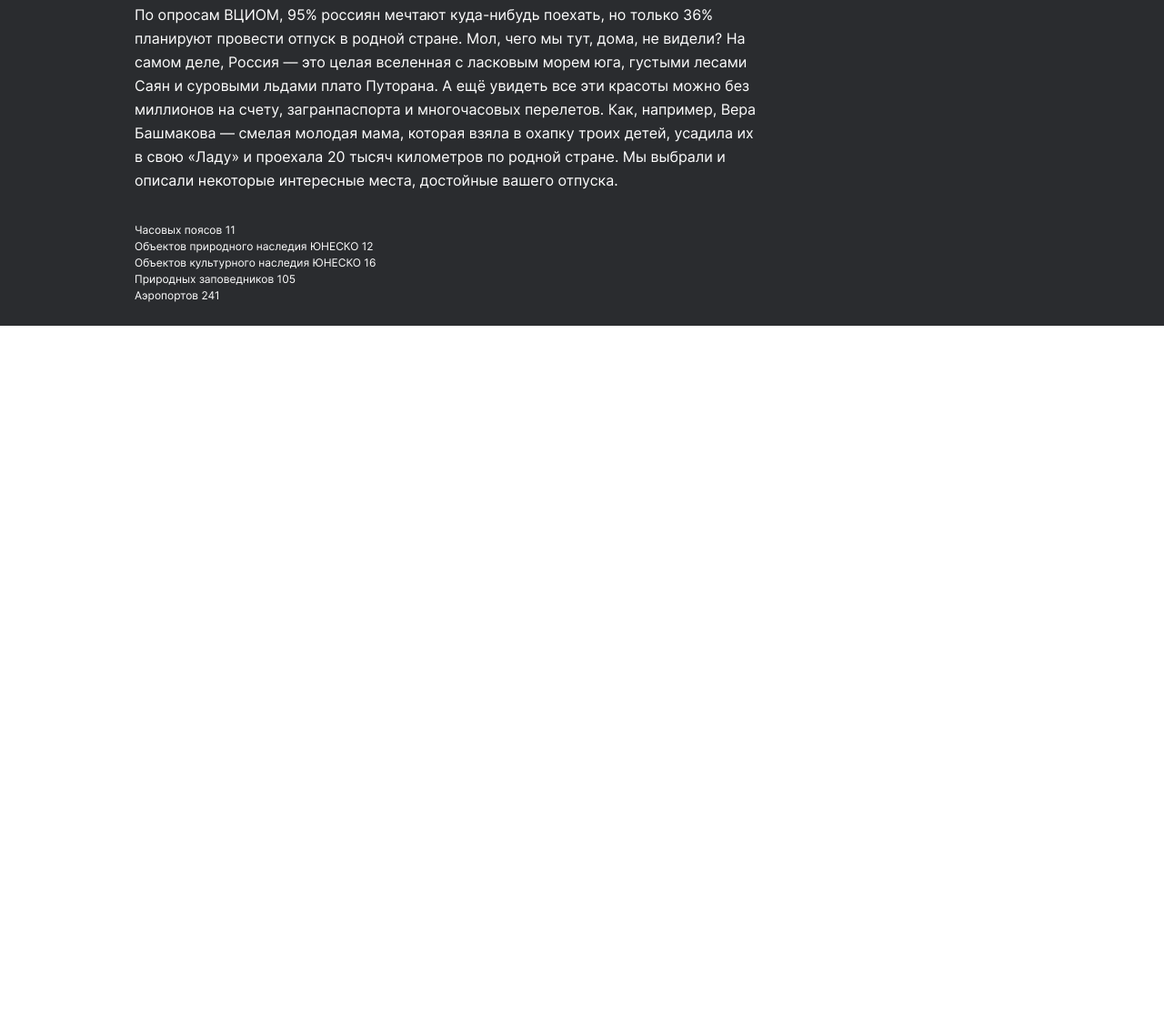
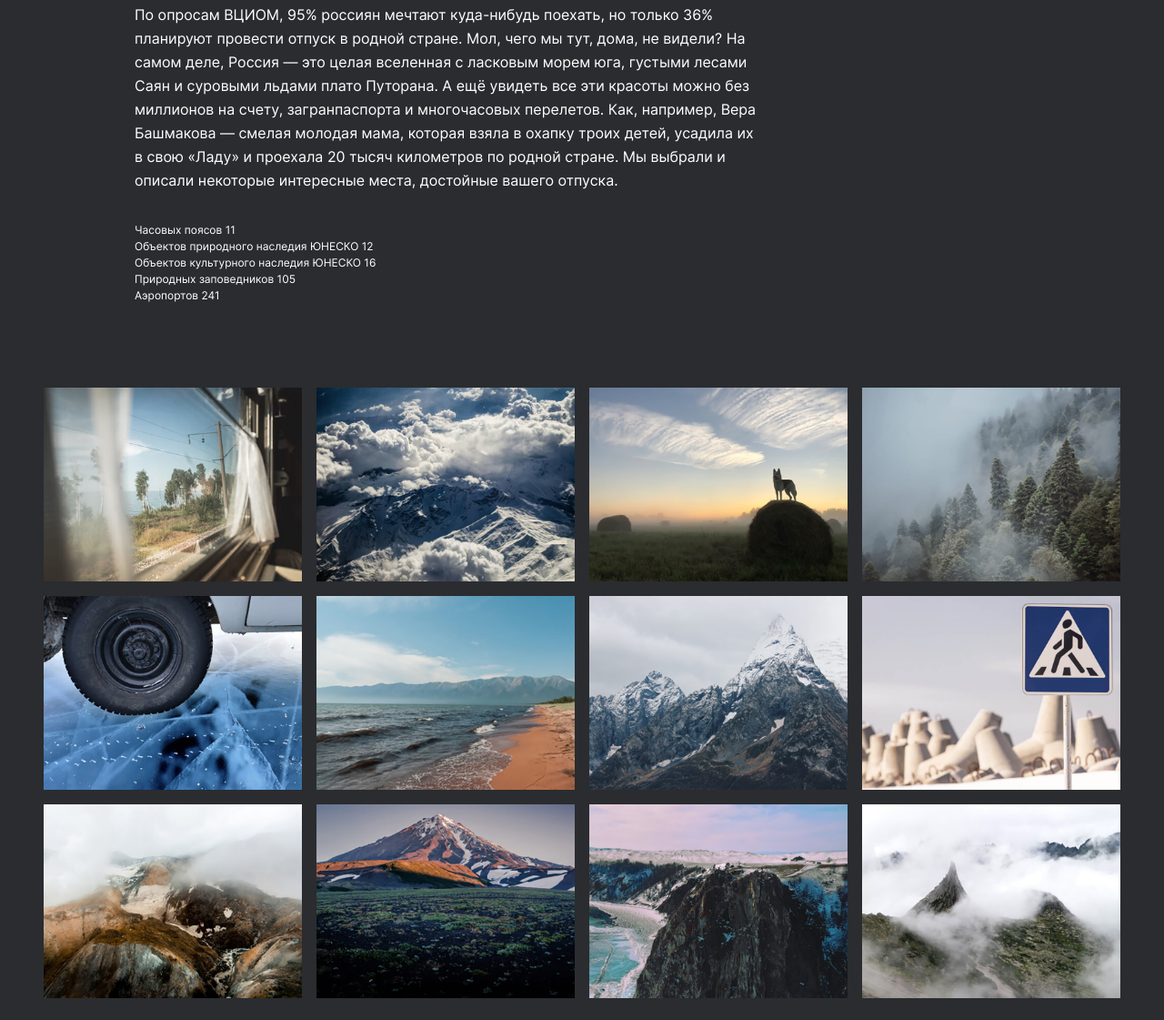
Before and after one commit to chedore/russian-travel, a plain HTML site: page index.html in a window 1280 px wide. Shown: the part 1328-2449 px from the top of the page at 91% size. Before the commit the page ends 1686 px from the top, so only its background shows below. Drawn offline with Linux system fonts and the light colour scheme.

Commit message:
added photo-grid

```diff
--- /dev/null
+++ b/blocks/photo-grid/__item/photo-grid__item.css
@@ -0,0 +1,4 @@
+.photo-grid__item {
+    max-height: 100%;
+    max-width: 100%;
+}
--- /dev/null
+++ b/blocks/photo-grid/photo-grid.css
@@ -0,0 +1,36 @@
+/*768px --> 1023px*/
+.photo-grid {
+    display: grid;
+    gap: 16px;
+    grid-template-columns: repeat(auto-fit, minmax(284px, 1fr));
+    width: calc(100% - 2*24px);
+    margin:  88px 24px 0 24px;
+}
+
+/*1024px --> 1279px*/
+@media screen and (min-width: 1024px) and (max-width: 1279px) {
+    .photo-grid {
+        margin:  92px 48px 0 48px;
+        width: calc(100% - 2*48px);
+        gap: 14px;
+    }
+}
+
+/*1280px --> ~px*/
+@media screen and (min-width: 1280px)  {
+    .photo-grid {
+        width: 92.5%;
+        margin:  92px 48px 0 48px;
+        gap: 16px;
+    }
+}
+
+
+/*320px --> 767px*/
+@media screen and (max-width: 767px) {
+    .photo-grid {
+        margin:  64px 16px 0 16px;
+        width: calc(100% - 2*16px);
+        gap: 12px;
+    }
+}
--- a/index.html
+++ b/index.html
@@ -54,6 +54,21 @@
         </ul>
       </section>
 
+      <section class="photo-grid">
+        <img class="photo-grid__item" alt="поезд" src="images/photo-grid-train.jpg">
+        <img class="photo-grid__item" alt="гора" src="images/photo-grid-atharva-tulsi.jpg">
+        <img class="photo-grid__item" alt="волк" src="images/photo-grid-tuman.jpg">
+        <img class="photo-grid__item" alt="лес" src="images/photo-grid-sochi.jpg">
+        <img class="photo-grid__item" alt="лед" src="images/photo-grid-arisa.jpg">
+        <img class="photo-grid__item" alt="берег" src="images/photo-grid-baikal.jpg">
+        <img class="photo-grid__item" alt="гора1" src="images/photo-grid-elbrus.jpg">
+        <img class="photo-grid__item" alt="знак" src="images/photo-grid-kondratiev.jpg">
+        <img class="photo-grid__item" alt="туман" src="images/photo-grid-kamchatka-1.jpg">
+        <img class="photo-grid__item" alt="гора2" src="images/photo-grid-kamchatka-2.jpg">
+        <img class="photo-grid__item" alt="гора3" src="images/photo-grid-baikal-2.jpg">
+        <img class="photo-grid__item" alt="гора4" src="images/photo-grid-ergaki.jpg">
+      </section>
+
 
     </main>
 
--- a/pages/style.css
+++ b/pages/style.css
@@ -22,3 +22,6 @@
 @import url(../blocks/intro/__title/intro__title.css);
 @import url(../blocks/intro/__text/intro__text.css);
 @import url(../blocks/intro/__list/intro__list.css);
+
+@import url(../blocks/photo-grid/photo-grid.css);
+@import url(../blocks/photo-grid/__item/photo-grid__item.css);
```
Also changed, not shown: images/photo-grid-arisa.jpg (added), images/photo-grid-atharva-tulsi.jpg (added), images/photo-grid-baikal-2.jpg (added), images/photo-grid-baikal.jpg (added), images/photo-grid-elbrus.jpg (added), images/photo-grid-ergaki.jpg (added), images/photo-grid-kamchatka-1.jpg (added), images/photo-grid-kamchatka-2.jpg (added), images/photo-grid-kondratiev.jpg (added), images/photo-grid-sochi.jpg (added), images/photo-grid-train.jpg (added), images/photo-grid-tuman.jpg (added).
